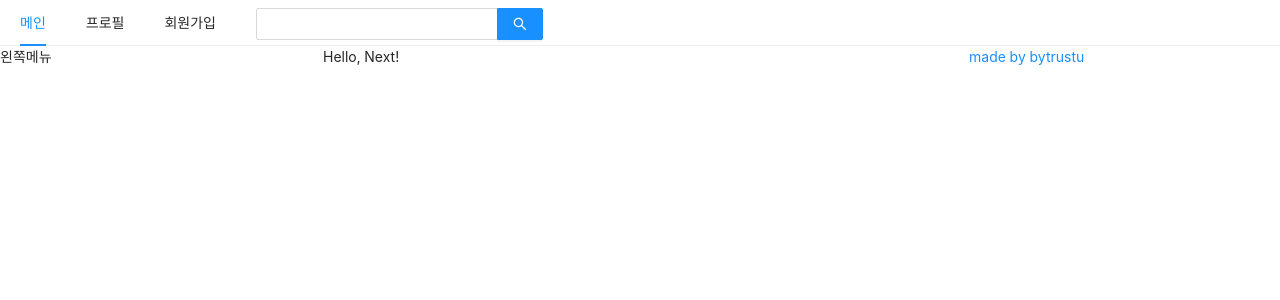
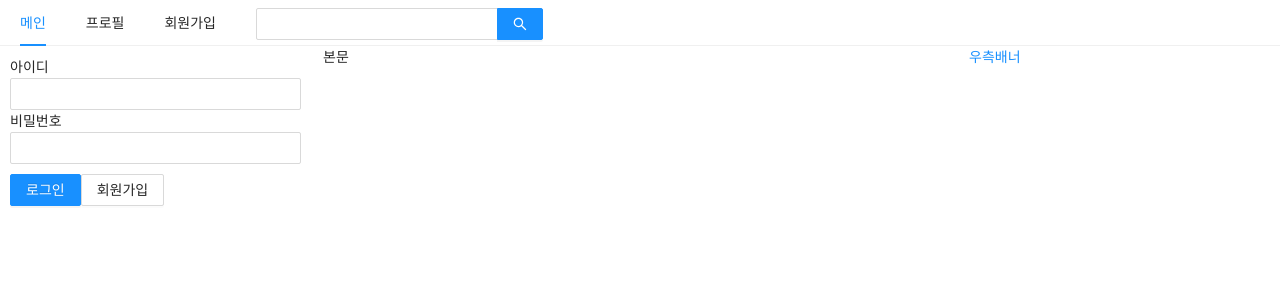
Before and after one commit to bytrustu/2021-sns, a Next.js app in the folder front/: page / in a window 1280 px wide. Shown: the top 300 px of the page. Built offline with nearby package versions, Linux system fonts and the light colour scheme.

Commit message:
add Login Form

```diff
--- a/front/components/AppLayout.js
+++ b/front/components/AppLayout.js
@@ -1,9 +1,17 @@
-import React from 'react';
+import React, {useState} from 'react';
 import PropTypes from 'prop-types';
 import Link from 'next/link';
 import {Menu, Input, Row, Col} from 'antd'
+import styled from 'styled-components';
+import UserProfile from "./UserProfile";
+import LoginForm from "./LoginForm";
+
+const SearchInput = styled(Input.Search)`
+    vertical-align: middle;
+`
 
 const AppLayout = ({children}) => {
+    const [isLogginedIn, setIsLoggedIn] = useState(false);
     return (
         <div>
             <Menu mode={"horizontal"}>
@@ -23,18 +31,18 @@ const AppLayout = ({children}) => {
                     </Link>
                 </Menu.Item>
                 <Menu.Item>
-                    <Input.Search enterButton style={{ verticalAlign: 'middle'}}/>
+                    <SearchInput enterButton style={{verticalAlign: 'middle'}}/>
                 </Menu.Item>
             </Menu>
             <Row gutter={12}>
                 <Col xs={24} md={6}>
-                    왼쪽메뉴
+                    {isLogginedIn ? <UserProfile setIsLoggedIn={setIsLoggedIn}/> : <LoginForm setIsLoggedIn={setIsLoggedIn}/>}
                 </Col>
                 <Col xs={24} md={12}>
                     {children}
                 </Col>
                 <Col xs={24} md={6}>
-                    <a href="https://github.com/bytrustu" target="_blank" rel="noreferrer noopener">made by bytrustu</a>
+                    <a href="https://github.com/bytrustu" target="_blank" rel="noreferrer noopener">우측배너</a>
                 </Col>
             </Row>
         </div>
--- /dev/null
+++ b/front/components/LoginForm.js
@@ -0,0 +1,54 @@
+import React, {useCallback, useState, useMemo} from 'react';
+import {Button, Form, Input} from 'antd';
+import Link from 'next/link';
+import styled from 'styled-components';
+
+const ButtonWrapper = styled.div`
+    margin-top: 10px;
+`;
+
+const FormWarpper = styled(Form)`
+    padding: 10px;
+`
+
+const LoginForm = ({setIsLoggedIn}) => {
+    const [form, setForm] = useState({
+        id: '',
+        password: ''
+    });
+    const onChange = useCallback((e) => {
+        setForm({
+            ...form,
+            [e.target.name]: e.target.value
+        })
+    }, [form]);
+
+    const {id, password} = form;
+
+    const onSubmitForm = useCallback((e) => {
+        setIsLoggedIn(true);
+    }, [id, password]);
+
+    return (
+        <FormWarpper onFinish={onSubmitForm}>
+            <div>
+                <label htmlFor="user-id">아이디</label>
+                <br/>
+                <Input type="text" name="id" value={id} onChange={onChange} required/>
+            </div>
+
+            <div>
+                <label htmlFor="user-password">비밀번호</label>
+                <br/>
+                <Input type="password" name="password" value={password} onChange={onChange} required/>
+            </div>
+
+            <ButtonWrapper>
+                <Button type="primary" htmlType="submit" loading={false}>로그인</Button>
+                <Link href="/signup"><a><Button>회원가입</Button></a></Link>
+            </ButtonWrapper>
+        </FormWarpper>
+    )
+}
+
+export default LoginForm;
--- /dev/null
+++ b/front/components/UserProfile.js
@@ -0,0 +1,20 @@
+import React, {useCallback} from 'react';
+import {Avatar, Button, Card} from 'antd';
+
+const UserProfile = ({ setIsLoggedIn }) => {
+    const onLogOut = useCallback(() => {
+       setIsLoggedIn(false);
+    });
+    return (
+        <Card actions={[
+            <div key="twit">짹짹<br/>0</div>,
+            <div key="followings">팔로잉<br/>0</div>,
+            <div key="followers">팔로워<br/>0</div>
+        ]}>
+            <Card.Meta title="byrustu" avatar={<Avatar>joon</Avatar>}/>
+            <Button onClick={onLogOut}>로그아웃</Button>
+        </Card>
+    )
+}
+
+export default UserProfile;
--- a/front/pages/index.js
+++ b/front/pages/index.js
@@ -7,7 +7,7 @@ const Home = () => {
         <>
             <HeadComponent title="메인 | Blog"/>
             <AppLayout>
-                <div>Hello, Next!</div>
+                <div>본문</div>
             </AppLayout>
         </>
     )
```
